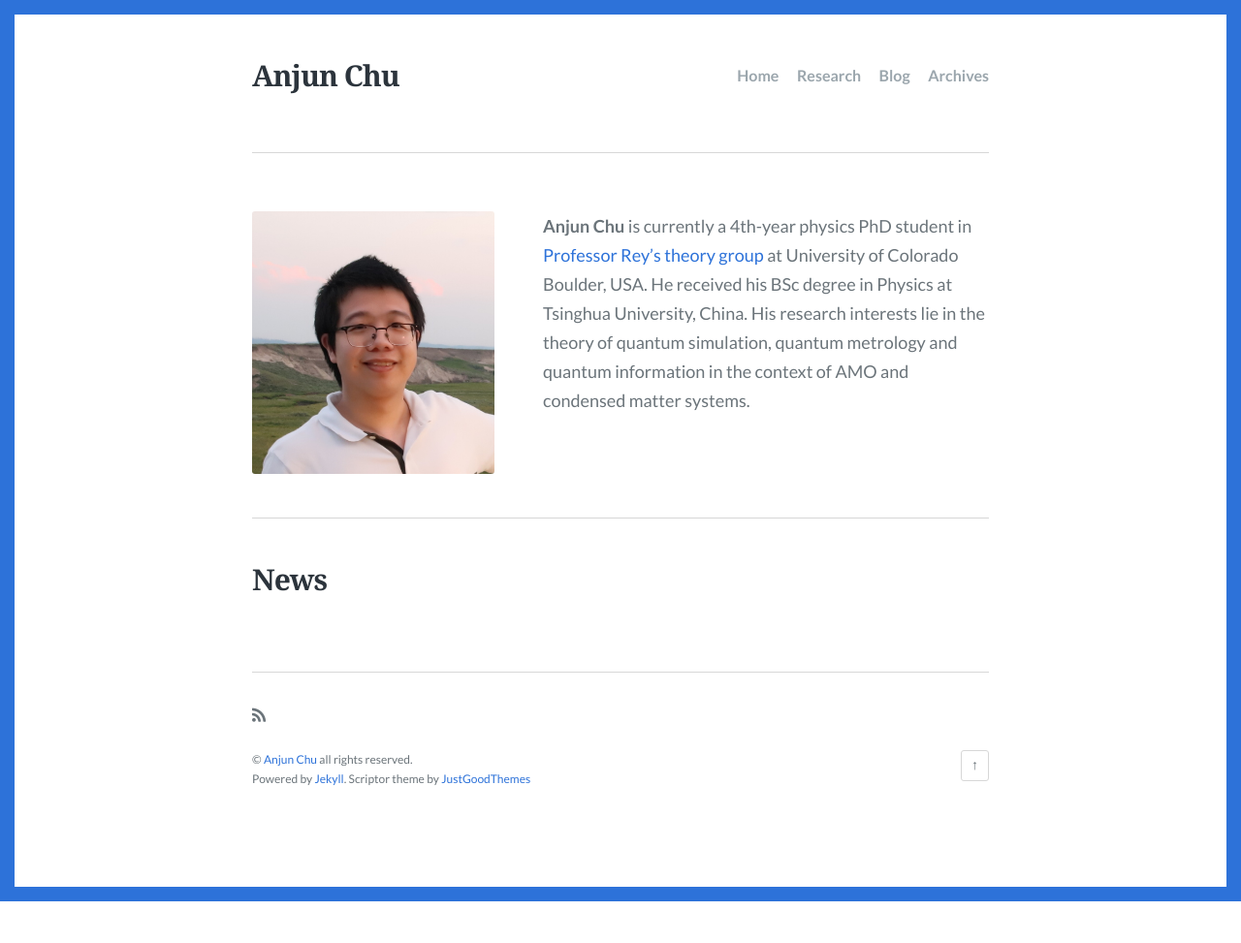
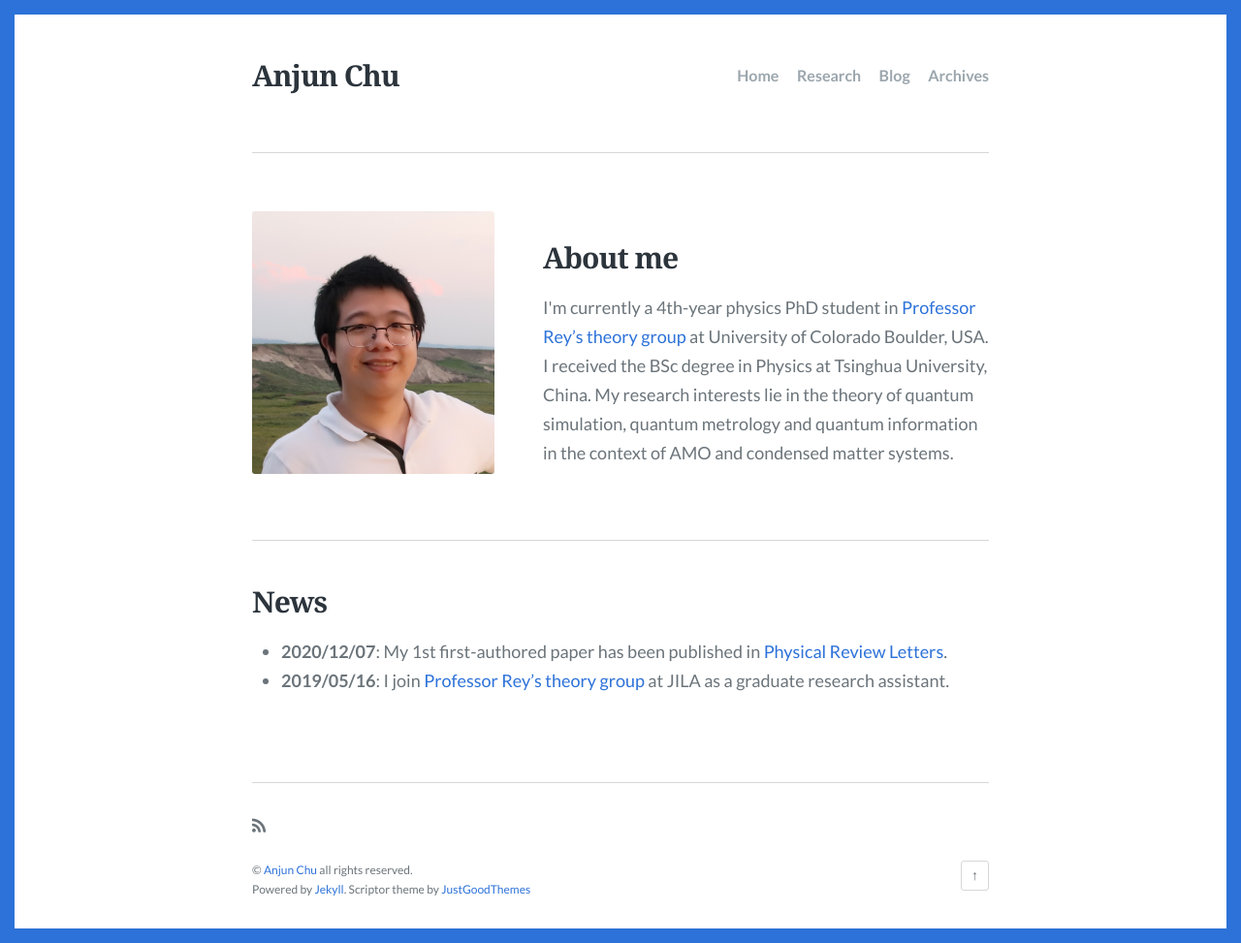
Before and after one commit to anjunchu/anjunchu.github.io, a Jekyll site: the page built from index.md, in a window 1280 px wide. Shown: the whole page at 97% size. Built offline with Jekyll 4.4.1, drawn with Linux system fonts in a browser that asks for light colours; some web fonts are replaced; our own code applies the rules of GitHub Pages for plain Markdown files; before the commit the page ends 930 px from its top, so only the background shows below that.

Commit message:
20211015-2

```diff
--- a/_layouts/home.html
+++ b/_layouts/home.html
@@ -14,7 +14,8 @@ layout: default
               />
         </div>
         <div>
-            <p><strong>Anjun Chu</strong> is currently a 4th-year physics PhD student in <a href="https://jila.colorado.edu/arey/">Professor Rey’s theory group</a> at University of Colorado Boulder, USA. He received his BSc degree in Physics at Tsinghua University, China. His research interests lie in the theory of quantum simulation, quantum metrology and quantum information in the context of AMO and condensed matter systems. </p>
+            <h2 id="about me">About me</h2>
+            <p>I'm currently a 4th-year physics PhD student in <a href="https://jila.colorado.edu/arey/">Professor Rey’s theory group</a> at University of Colorado Boulder, USA. I received the BSc degree in Physics at Tsinghua University, China. My research interests lie in the theory of quantum simulation, quantum metrology and quantum information in the context of AMO and condensed matter systems. </p>
         </div>
         <div class="unwrapper"><hr></div>
         </div>
--- a/blog/index.html
+++ b/blog/index.html
@@ -2,6 +2,7 @@
 layout: default
 ---
 <main class="main-content">
+    <h1>Blog</h1>
     {% for post in paginator.posts %}
     <article class="post">
         <header class="post-header">
--- a/index.md
+++ b/index.md
@@ -6,3 +6,5 @@ profile_picture:
 ---
 
 ## News
+* **2020/12/07**: My 1st first-authored paper has been published in [Physical Review Letters](https://doi.org/10.1103/PhysRevLett.125.240504).
+* **2019/05/16**: I join [Professor Rey’s theory group](https://jila.colorado.edu/arey/) at JILA as a graduate research assistant.
```
Also changed, not shown: research.md (+1 -1 lines).
